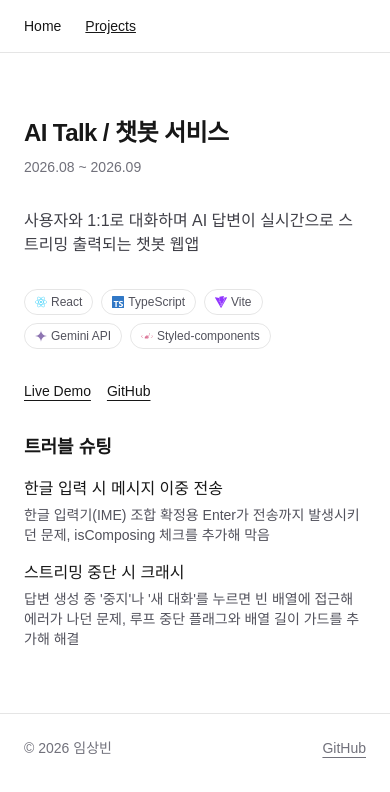
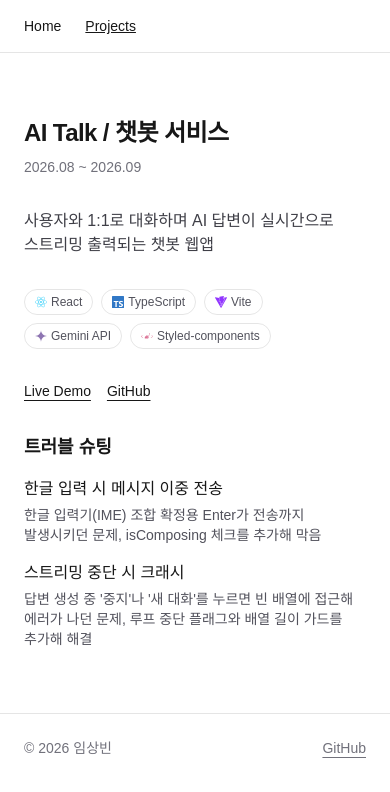
Before and after one commit to lym-bin/sangbin-dev, a Next.js app: page /projects/ai-talk in a window 390 px wide. Shown: the top 792 px of the page. Built offline with nearby package versions, Linux system fonts and the light colour scheme.

Commit message:
반응형 대응: 이름 hover 모바일 숨김, 한글 줄바꿈 개선

```diff
--- a/src/app/page.tsx
+++ b/src/app/page.tsx
@@ -11,7 +11,7 @@ export default function Home() {
     <main className="mx-auto flex max-w-3xl flex-col gap-16 px-6 py-16">
       <section className="flex flex-col gap-4">
         <InteractiveName name="임상빈" />
-        <p className="max-w-xl text-zinc-600 dark:text-zinc-400">
+        <p className="max-w-xl text-balance break-keep text-zinc-600 dark:text-zinc-400">
           코드 한 줄의 의미를 고민하고, 끝까지 구현해 내는 신입 프론트엔드
           개발자 입니다.
         </p>
--- a/src/app/projects/[slug]/page.tsx
+++ b/src/app/projects/[slug]/page.tsx
@@ -45,7 +45,9 @@ export default async function ProjectPage({
         <p className="text-sm text-zinc-500">{project.period}</p>
       </div>
 
-      <p className="text-zinc-700 dark:text-zinc-300">{project.summary}</p>
+      <p className="text-pretty break-keep text-zinc-700 dark:text-zinc-300">
+        {project.summary}
+      </p>
 
       <div className="flex flex-wrap gap-2">
         {project.stack.map((tech) => (
@@ -74,7 +76,7 @@ export default async function ProjectPage({
           {project.troubleshooting.map((item) => (
             <li key={item.title}>
               <h3 className="font-medium">{item.title}</h3>
-              <p className="mt-1 text-sm text-zinc-600 dark:text-zinc-400">
+              <p className="mt-1 text-pretty break-keep text-sm text-zinc-600 dark:text-zinc-400">
                 {item.description}
               </p>
             </li>
--- a/src/components/InteractiveName.tsx
+++ b/src/components/InteractiveName.tsx
@@ -45,7 +45,7 @@ export default function InteractiveName({ name }: { name: string }) {
       <h1 className="cursor-default text-3xl font-semibold tracking-tight">
         {name}
       </h1>
-      <div className="pointer-events-none absolute bottom-full left-0 z-10 mb-3 flex flex-wrap gap-2">
+      <div className="pointer-events-none absolute bottom-full left-0 z-10 mb-3 hidden flex-wrap gap-2 md:flex">
         {keywords.map((keyword) => {
           const key = keyword.trim().toLowerCase();
           const Icon = techIcons[key];
```
Also changed, not shown: 1 other file (tests, documents, lock files or other folders).
